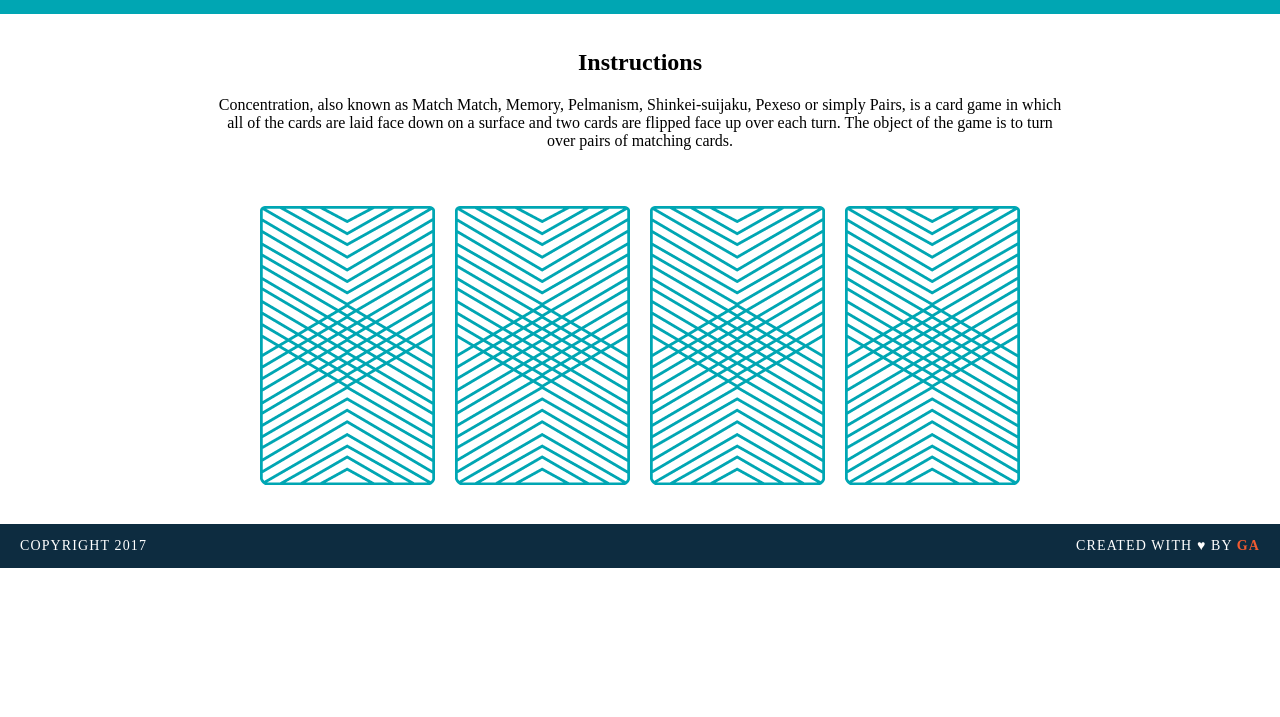
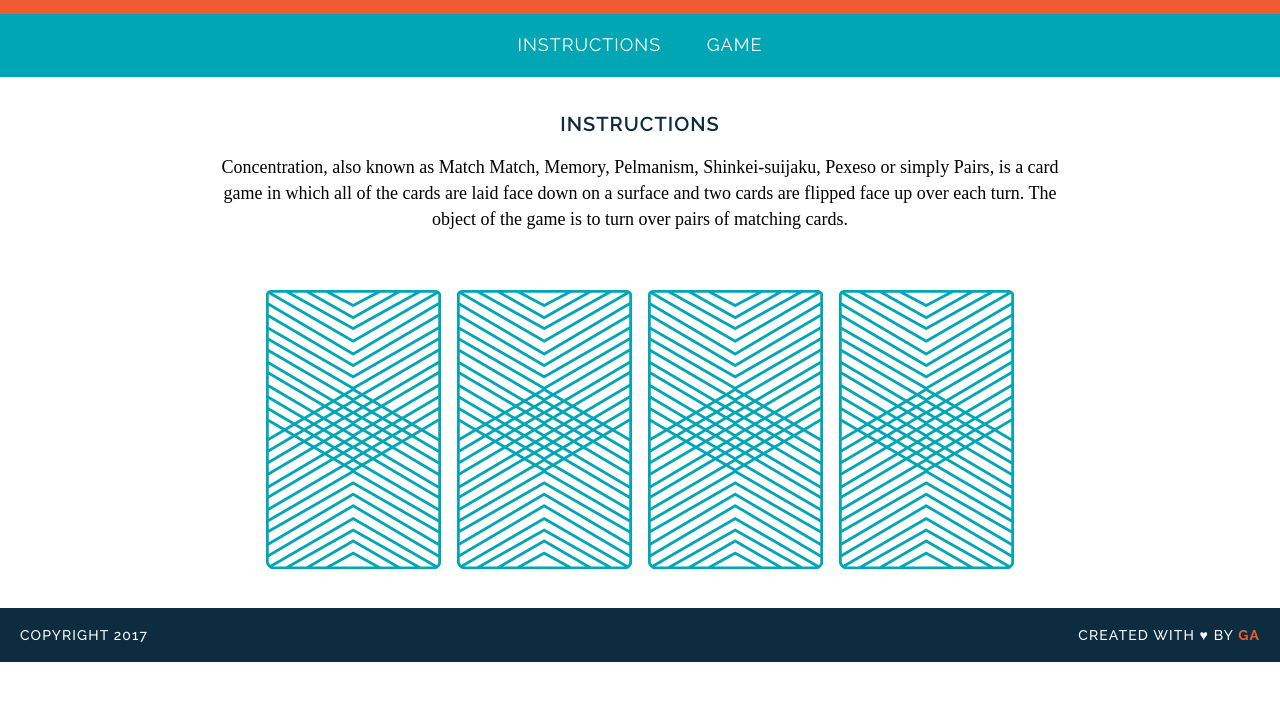
Before and after one commit to nonbunrah/wdi-fundamentals-memorygame, a plain HTML site: page memory_game/index.html in a window 1280 px wide. Shown: the part 83-800 px from the top of the page. Drawn offline with Linux system fonts and the light colour scheme; a web font is replaced by a local one.

Commit message:
created game logic

```diff
--- a/memory_game/css/style.css
+++ b/memory_game/css/style.css
@@ -1,6 +1,7 @@
 body {
 	text-align: center;
 	margin: 0;
+	text-transform: uppercase;
 }
 
 h1 {
@@ -9,19 +10,34 @@ h1 {
 	margin: 0;
 }
 
+h2 {
+	font-family: "Raleway", sans-serif;
+	color: #0D2C40;
+	letter-spacing: 1px;
+	font-weight: 600;
+	font-size: 20px;
+}
+
 p {
 	font-family: "Droid Serif", serif;
+	line-height: 26px;
+	font-size: 18px;
+	text-transform: none;
 }
 
 header {
 	background-color: #F15B31;
-	color: #FFFFFF
+	color: #FFFFFF;
 	padding: 30px 20px;
 }
 
 nav {
+	font-family: "Raleway", sans-serif;
+	color: #FFFFFF;
+	letter-spacing: 1px;
+	/*font-weight: 600;*/
+	font-size: 18px;
 	background-color: #00A6B3;
-	color: #FFFFFF;
 	padding: 20px 0;
 	border-bottom: 2px solid transparent;
 }
@@ -36,12 +52,12 @@ img {
 }
 
 a {
+	color: #FFFFFF;
+	text-decoration: none;
 	margin: 0 20px;
-	color: white;
 }
 
 footer {
-	text-transform: uppercase;
 	padding: 0 20px;
 	background-color: #0D2C40;
 	color: white;
@@ -51,10 +67,16 @@ footer {
 }
 
 .copyright {
+	font-family: "Raleway", sans-serif;
+	text-transform: uppercase;
+	font-size: 14px;
 	float: left;
 }
 
 .message {
+	font-family: "Raleway", sans-serif;
+	text-transform: uppercase;
+	font-size: 14px;
 	float: right;
 }
 
@@ -73,5 +95,5 @@ font-size: 0;
 }
 
 a:hover {
-	border-color: white;
+	border-bottom: 1px solid white;
 }
--- a/memory_game/index.html
+++ b/memory_game/index.html
@@ -16,12 +16,13 @@
 	<main>
 	<h2>Instructions</h2>
 	<p>Concentration, also known as Match Match, Memory, Pelmanism, Shinkei-suijaku, Pexeso or simply Pairs, is a card game in which all of the cards are laid face down on a surface and two cards are flipped face up over each turn. The object of the game is to turn over pairs of matching cards.</p>
-		<div>
+		<!-- <div>
 			<img src="images/back.png" alt="Queen of Diamonds">
 			<img src="images/back.png" alt="Queen of Hearts">
 			<img src="images/back.png" alt="King of Diamonds">
 			<img src="images/back.png" alt="King of Hearts">
-		</div>
+		</div> -->
+		<div id="game-board" class="board clearfix"></div>
 	</main>
 	<footer class="clearfix">
 		<p class="copyright">Copyright 2017</p>
--- a/memory_game/js/main.js
+++ b/memory_game/js/main.js
@@ -1,30 +1,70 @@
-const cards = ["queen", "queen", "king", "king"];
+var cards = [
+{
+	rank: "queen",
+	suit: "hearts",
+	cardImage: "images/queen-of-hearts.png"
+},
+{
+	rank: "queen",
+	suit: "diamonds",
+	cardImage: "images/queen-of-diamonds.png"
+},
+{
+	rank: "king",
+	suit: "hearts",
+	cardImage: "images/king-of-hearts.png"
+},
+{
+	rank: "king",
+	suit: "diamonds",
+	cardImage: "images/king-of-diamonds.png"
+}
+];
 
-const cardsInPlay = [];
+var cardsInPlay = [];
 
 var checkForMatch = function() {
 
 	if (cardsInPlay[0] === cardsInPlay[1]) {
-  	console.log("You found a match!");
+  		console.log("You found a match!");
 	} else {
-  	console.log("Sorry, try again.");
+  		console.log("Sorry, try again.");
 	}
 }
 
-var flipCard = function(cardID) {
+var flipCard = function() {
+	console.log(this);
 
-	if (cardsInPlay.length === 2 && cardsInPlay[0] === cardsInPlay[1]) {
-	 alert("You found a match")
-	} else {
- 	alert("Sorry, try again.")
-	};
+	var cardId = this.getAttribute("data-id");
 
-	console.log("User flipped " + cards[cardID]);
+	console.log("User flipped " + cards[cardId].rank);
 
-	cardsInPlay.push(cards[cardID])
+	console.log(cards[cardId].cardImage);
 
-	checkForMatch();
+	console.log(cards[cardId].suit);
+
+	cardsInPlay.push(cards[cardId].rank);
+
+	this.setAttribute("src", cards[cardId].cardImage);
+
+	if (cardsInPlay.length === 2) {
+		if (cardsInPlay[0] === cardsInPlay[1]) {
+			alert("You found a match")
+		} else {
+			alert("Sorry, try again.")
+		};
+		// checkForMatch();
+	}
 }
 
-flipCard(0);
-flipCard(2);
+var createBoard = function() {
+	for (var i = 0; i < cards.length; i++) {
+		var cardElement = document.createElement('img');
+		cardElement.setAttribute("src", "images/back.png");
+		cardElement.setAttribute("data-id", i);
+		cardElement.addEventListener("click", flipCard);
+		document.getElementById("game-board").appendChild(cardElement);
+	}
+}
+
+createBoard();
```
